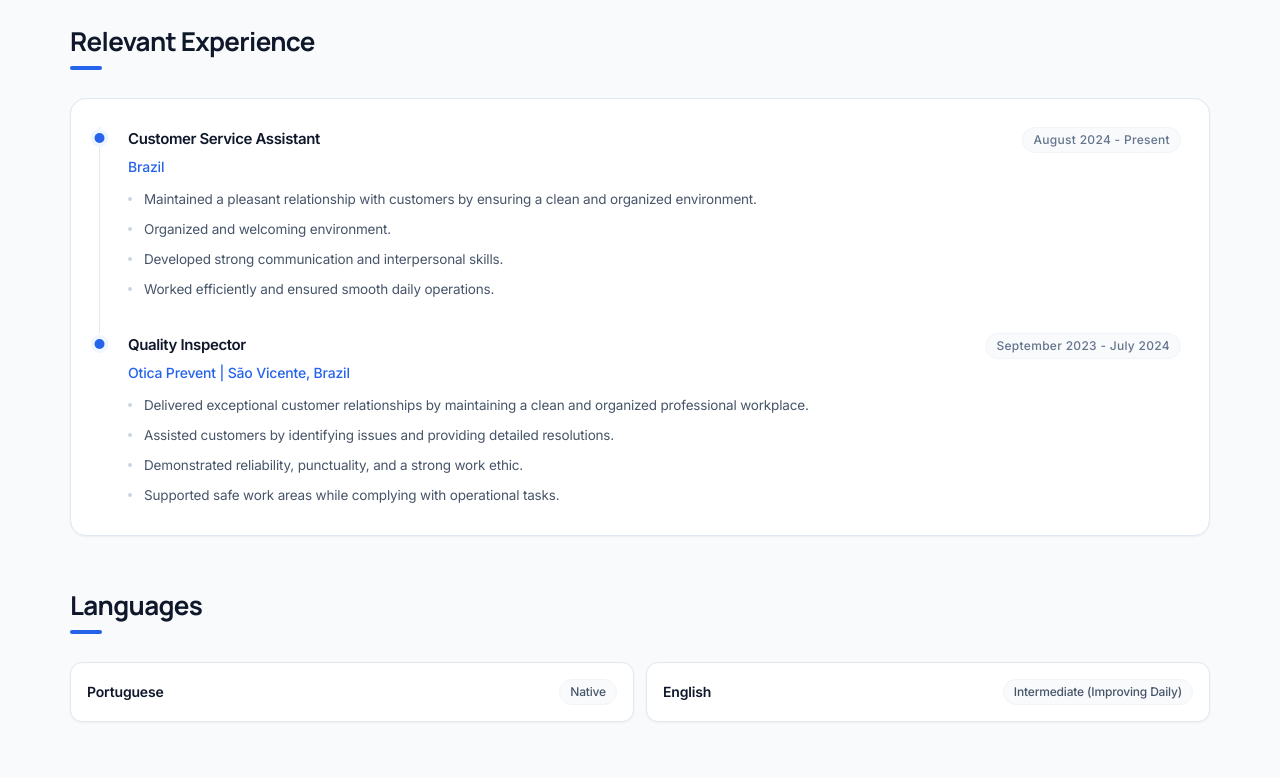
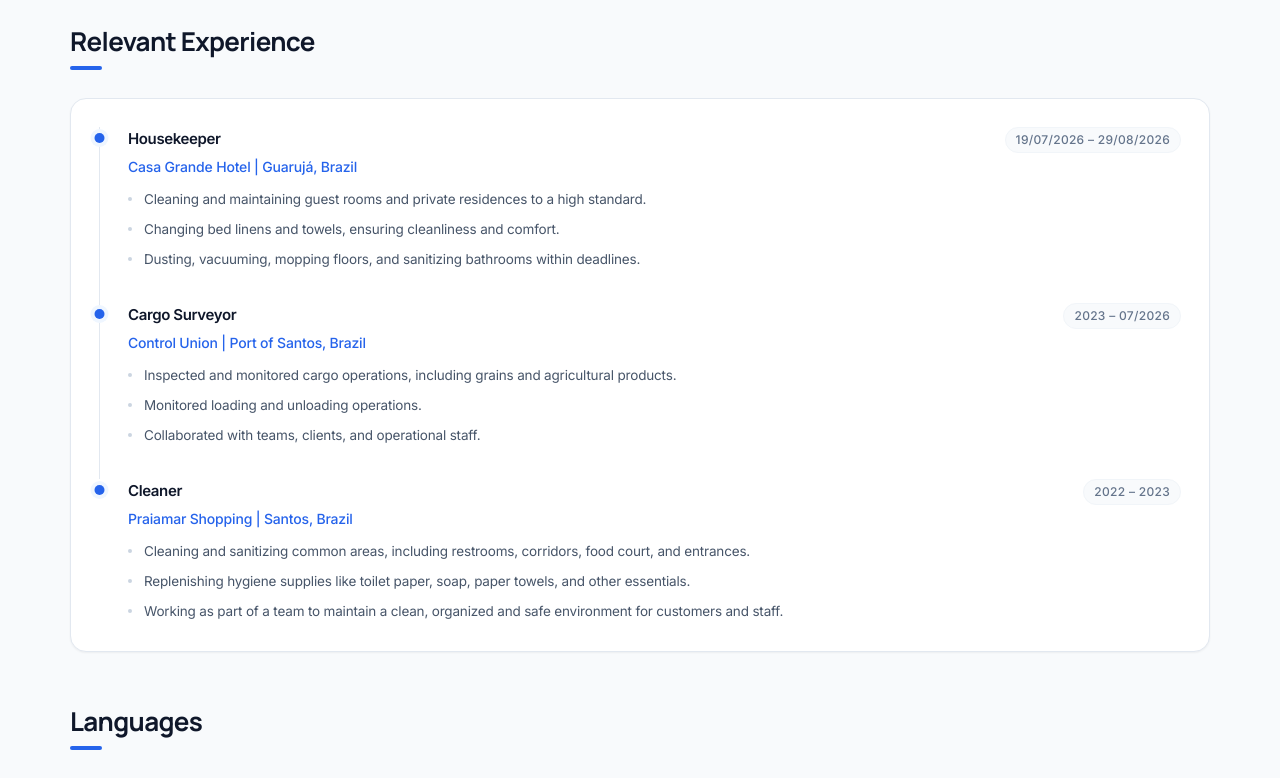
Before and after one commit to Asbel89/AsbelNascimento, a React (Vite) app: page /position/barista in a window 1280 px wide. Shown: the part 1200-1978 px from the top of the page. Built offline with nearby package versions, Linux system fonts and the light colour scheme.

Commit message:
feat: implement dynamic section editing hook and add candidate professional profiles data

```diff
--- a/client/hooks/useEditMode.ts
+++ b/client/hooks/useEditMode.ts
@@ -11,7 +11,13 @@ export interface EditSection {
 }
 
 export function useEditMode(pageId: string, defaultSections: EditSection[]) {
-  const [isAuthorized, setIsAuthorized] = useState(() => localStorage.getItem(AUTH_KEY) === "true");
+  const [isAuthorized, setIsAuthorized] = useState(() => {
+    try {
+      return localStorage.getItem(AUTH_KEY) === "true";
+    } catch {
+      return false;
+    }
+  });
   const [showPassword, setShowPassword] = useState(false);
   const [passwordError, setPasswordError] = useState("");
   const [sections, setSections] = useState<EditSection[]>(() => {
--- a/shared/positions.ts
+++ b/shared/positions.ts
@@ -46,12 +46,45 @@ export interface Position {
   projects?: Project[];
 }
 
+const workExperience: Experience[] = [
+  {
+    title: "Housekeeper",
+    company: "Casa Grande Hotel | Guarujá, Brazil",
+    period: "19/07/2026 – 29/08/2026",
+    description: [
+      "Cleaning and maintaining guest rooms and private residences to a high standard.",
+      "Changing bed linens and towels, ensuring cleanliness and comfort.",
+      "Dusting, vacuuming, mopping floors, and sanitizing bathrooms within deadlines.",
+    ],
+  },
+  {
+    title: "Cargo Surveyor",
+    company: "Control Union | Port of Santos, Brazil",
+    period: "2023 – 07/2026",
+    description: [
+      "Inspected and monitored cargo operations, including grains and agricultural products.",
+      "Monitored loading and unloading operations.",
+      "Collaborated with teams, clients, and operational staff.",
+    ],
+  },
+  {
+    title: "Cleaner",
+    company: "Praiamar Shopping | Santos, Brazil",
+    period: "2022 – 2023",
+    description: [
+      "Cleaning and sanitizing common areas, including restrooms, corridors, food court, and entrances.",
+      "Replenishing hygiene supplies like toilet paper, soap, paper towels, and other essentials.",
+      "Working as part of a team to maintain a clean, organized and safe environment for customers and staff.",
+    ],
+  },
+];
+
 export const positions: Position[] = [
   {
     id: "warehouse-operative",
     title: "Warehouse Operative",
     emoji: "📦",
-    cardDescription: "Inventory \u2022 Picking \u2022 Packing",
+    cardDescription: "Inventory • Picking • Packing",
     coverLetter: `Dear Hiring Manager,
 
 I am writing to express my sincere interest in the Warehouse Operative position within your team. I am excited about the opportunity to bring my dedication, reliability, and strong work ethic to your warehouse environment.
@@ -74,30 +107,7 @@ Asbel Nascimento`,
       "Time Management",
       "Teamwork",
     ],
-    experience: [
-      {
-        title: "Quality Inspector",
-        company: "Brazil",
-        period: "July 2024 - Present",
-        description: [
-          "Worked in a fast-paced environment while following strict procedures.",
-          "Inspected products to ensure compliance with company procedures.",
-          "Demonstrated reliability, punctuality, and a strong work ethic.",
-          "Collaborated with different teams to ensure efficient operations.",
-        ],
-      },
-      {
-        title: "Otica Prevent | S\u00e3o Vicente, Brazil",
-        company: "September 2023 - July 2024",
-        period: "",
-        description: [
-          "Maintained clean and organized work areas while complying with procedures.",
-          "Supported daily business activities and administrative tasks.",
-          "Derived excellent customer feedback and maintained professionalism and efficiency.",
-          "Collaborated with different team members to ensure efficient operations.",
-        ],
-      },
-    ],
+    experience: workExperience,
     languages: [
       { name: "Portuguese", level: "Native" },
       { name: "English", level: "Intermediate (Improving Daily)" },
@@ -113,7 +123,7 @@ Asbel Nascimento`,
     id: "kitchen-porter",
     title: "Kitchen Porter",
     emoji: "🍽️",
-    cardDescription: "Hygiene \u2022 Food Safety \u2022 Teamwork",
+    cardDescription: "Hygiene • Food Safety • Teamwork",
     coverLetter: `Dear Hiring Manager,
 
 I am writing to express my sincere interest in the Kitchen Porter position. I am excited about the opportunity to join your team.
@@ -138,30 +148,7 @@ Asbel Nascimento`,
       "Attention to Detail",
       "POS Systems",
     ],
-    experience: [
-      {
-        title: "Customer Service Assistant",
-        company: "Brazil",
-        period: "August 2024 - Present",
-        description: [
-          "Maintained a pleasant relationship with customers by ensuring a clean and organized environment.",
-          "Worked closely with team members to provide excellent customer service.",
-          "Developed strong communication and interpersonal skills.",
-          "Worked efficiently and ensured smooth daily operations.",
-        ],
-      },
-      {
-        title: "Quality Inspector",
-        company: "Otica Prevent | S\u00e3o Vicente, Brazil",
-        period: "September 2023 - July 2024",
-        description: [
-          "Delivered exceptional customer relationships by ensuring a clean and organized professional workplace.",
-          "Assisted customers by identifying issues and providing detailed resolutions.",
-          "Demonstrated reliability, punctuality, and a strong work ethic.",
-          "Supported safe work areas while complying with operational tasks.",
-        ],
-      },
-    ],
+    experience: workExperience,
     languages: [
       { name: "Portuguese", level: "Native" },
       { name: "English", level: "Intermediate (Improving Daily)" },
@@ -177,7 +164,7 @@ Asbel Nascimento`,
     id: "housekeeper",
     title: "Housekeeper",
     emoji: "🏨",
-    cardDescription: "Cleaning \u2022 Organization \u2022 Detail",
+    cardDescription: "Cleaning • Organization • Detail",
     coverLetter: `Dear Hiring Manager,
 
 I am writing to express my sincere interest in the Housekeeper position. I am excited about the opportunity to join your team.
@@ -200,30 +187,7 @@ Asbel Nascimento`,
       "Time Management",
       "Teamwork",
     ],
-    experience: [
-      {
-        title: "Quality Inspector",
-        company: "Brazil",
-        period: "July 2024 - Present",
-        description: [
-          "Worked in a fast-paced environment while following strict procedures.",
-          "Maintained clean and organized work areas while complying with procedures.",
-          "Inspected areas to ensure compliance with company standards.",
-          "Collaborated with different teams to ensure efficient operations.",
-        ],
-      },
-      {
-        title: "Otica Prevent | S\u00e3o Vicente, Brazil",
-        company: "September 2023 - July 2024",
-        period: "",
-        description: [
-          "Maintained clean and organized work areas while complying with procedures.",
-          "Supported daily business activities and administrative tasks.",
-          "Derived excellent customer feedback and maintained professionalism and efficiency.",
-          "Collaborated with different team members to ensure efficient operations.",
-        ],
-      },
-    ],
+    experience: workExperience,
     languages: [
       { name: "Portuguese", level: "Native" },
       { name: "English", level: "Intermediate (Improving Daily)" },
@@ -239,7 +203,7 @@ Asbel Nascimento`,
     id: "it-support",
     title: "IT Support",
     emoji: "💻",
-    cardDescription: "Troubleshooting \u2022 Hardware \u2022 Networking",
+    cardDescription: "Troubleshooting • Hardware • Networking",
     coverLetter: `Dear Hiring Manager,
 
 I am writing to express my sincere interest in the IT Support position. I am excited about the opportunity to join your team.
@@ -264,30 +228,7 @@ Asbel Nascimento`,
       "Time Management",
       "Fast Learner",
     ],
-    experience: [
-      {
-        title: "IT Support",
-        company: "Brazil",
-        period: "July 2024 - Present",
-        description: [
-          "Investigated issues and followed detailed procedures to ensure efficient IT support and maintaining high quality standards.",
-          "Maintained accurate documentation and completed detailed reports.",
-          "Consistently demonstrated reliability, punctuality, and a strong work ethic.",
-          "Maintained excellent customer relationships by ensuring seamless IT solutions.",
-        ],
-      },
-      {
-        title: "Otica Prevent | S\u00e3o Vicente, Brazil",
-        company: "September 2023 - July 2024",
-        period: "",
-        description: [
-          "Assisted customers by identifying IT issues and providing detailed problem-solving.",
-          "Demonstrated reliability, punctuality, and strong work ethic.",
-          "Supported multiple customers while managing IT support systems.",
-          "Developed excellent communication and interpersonal skills.",
-        ],
-      },
-    ],
+    experience: workExperience,
     languages: [
       { name: "Portuguese", level: "Native" },
       { name: "English", level: "Intermediate (Improving Daily)" },
@@ -319,7 +260,7 @@ Asbel Nascimento`,
     id: "barista",
     title: "Barista",
     emoji: "☕",
-    cardDescription: "Coffee \u2022 Customer Service \u2022 POS",
+    cardDescription: "Coffee • Customer Service • POS",
     coverLetter: `Dear Hiring Manager,
 
 I am writing to express my sincere interest in the Barista position. I am excited about the opportunity to join your team.
@@ -344,30 +285,7 @@ Asbel Nascimento`,
       "Attention to Detail",
       "POS Systems",
     ],
-    experience: [
-      {
-        title: "Customer Service Assistant",
-        company: "Brazil",
-        period: "August 2024 - Present",
-        description: [
-          "Maintained a pleasant relationship with customers by ensuring a clean and organized environment.",
-          "Organized and welcoming environment.",
-          "Developed strong communication and interpersonal skills.",
-          "Worked efficiently and ensured smooth daily operations.",
-        ],
-      },
-      {
-        title: "Quality Inspector",
-        company: "Otica Prevent | S\u00e3o Vicente, Brazil",
-        period: "September 2023 - July 2024",
-        description: [
-          "Delivered exceptional customer relationships by maintaining a clean and organized professional workplace.",
-          "Assisted customers by identifying issues and providing detailed resolutions.",
-          "Demonstrated reliability, punctuality, and a strong work ethic.",
-          "Supported safe work areas while complying with operational tasks.",
-        ],
-      },
-    ],
+    experience: workExperience,
     languages: [
       { name: "Portuguese", level: "Native" },
       { name: "English", level: "Intermediate (Improving Daily)" },
--- a/vite.config.ts
+++ b/vite.config.ts
@@ -6,10 +6,11 @@ import { createServer } from "./server";
 // https://vitejs.dev/config/
 export default defineConfig(({ mode }) => ({
   server: {
-    host: "::",
+    host: "0.0.0.0",
     port: 8080,
+    strictPort: false,
     fs: {
-      allow: ["./client", "./shared", "index.html"],
+      allow: ["./client", "./shared", ".", "index.html"],
       deny: [".env", ".env.*", "*.{crt,pem}", "**/.git/**", "server/**"],
     },
   },
```
Also changed, not shown: 1 other file (tests, documents, lock files or other folders).
